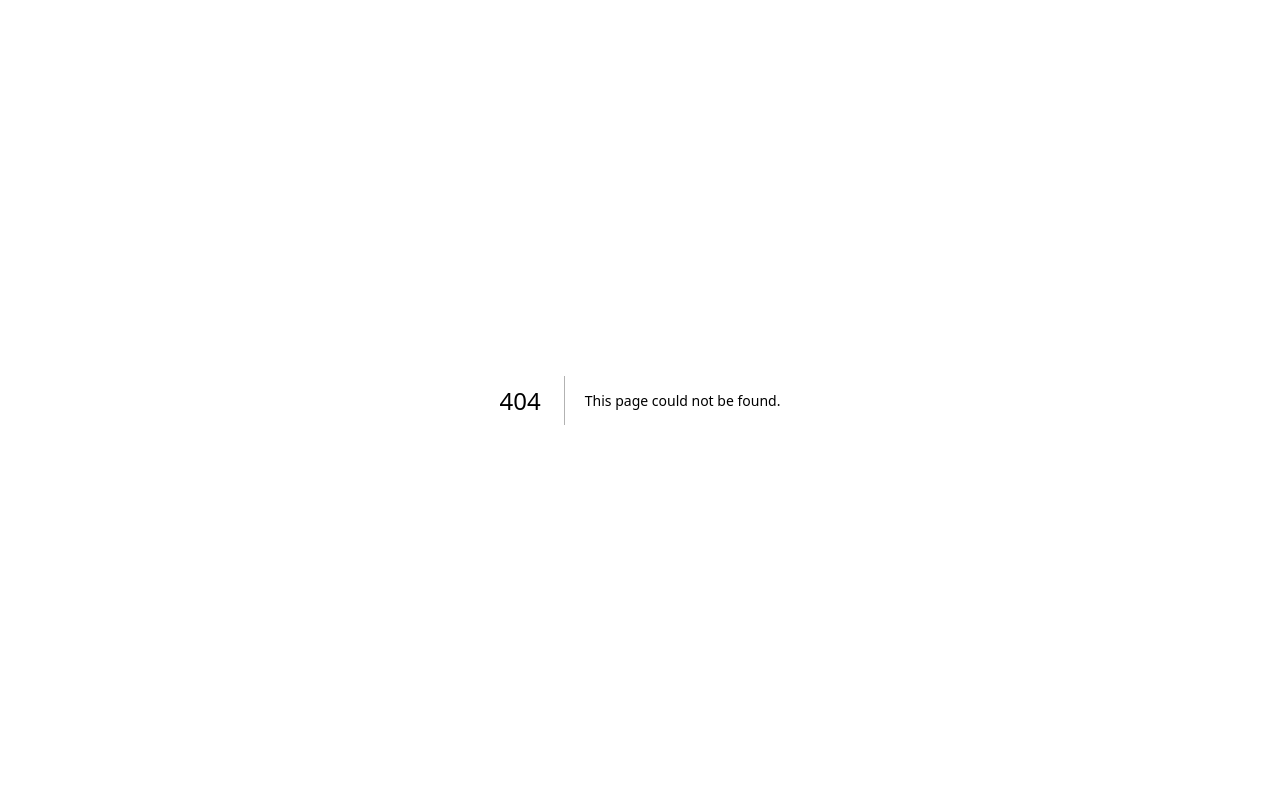
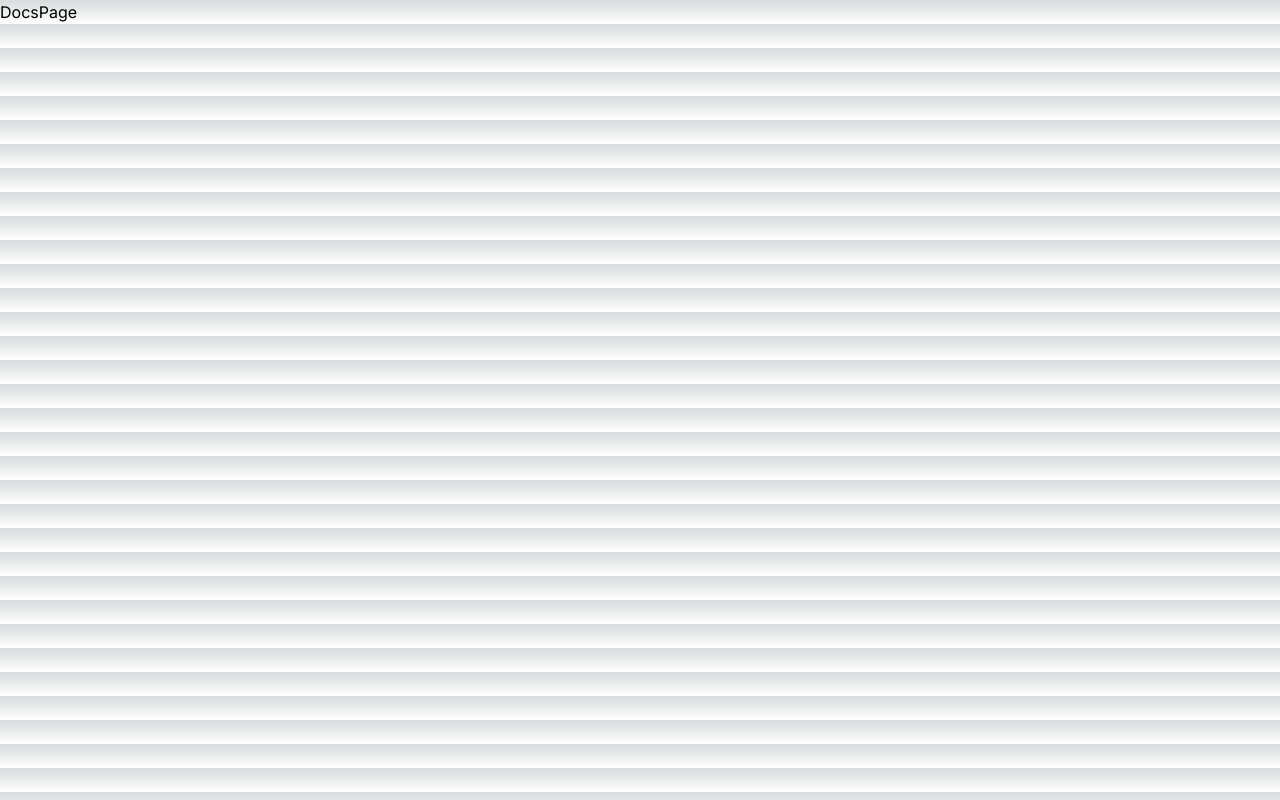
Before and after one commit to AymenSakouhi/intro-nextjs-13-14, a Next.js app: page /docs in a window 1280 px wide. Before the commit this address had no page. Built offline with nearby package versions, Linux system fonts and the light colour scheme.

Commit message:
First commit

```diff
--- /dev/null
+++ b/app/(dashboard)/todos/page.tsx
@@ -0,0 +1,5 @@
+const Todos = () => {
+  return <div>Todos</div>;
+};
+
+export default Todos;
--- /dev/null
+++ b/app/docs/page.tsx
@@ -0,0 +1,3 @@
+export default function DocsPage() {
+  return <h1>DocsPage</h1>;
+}
```
Also changed, not shown: app/page.tsx (+7 -7 lines), 1 other file (tests, documents, lock files or other folders).
